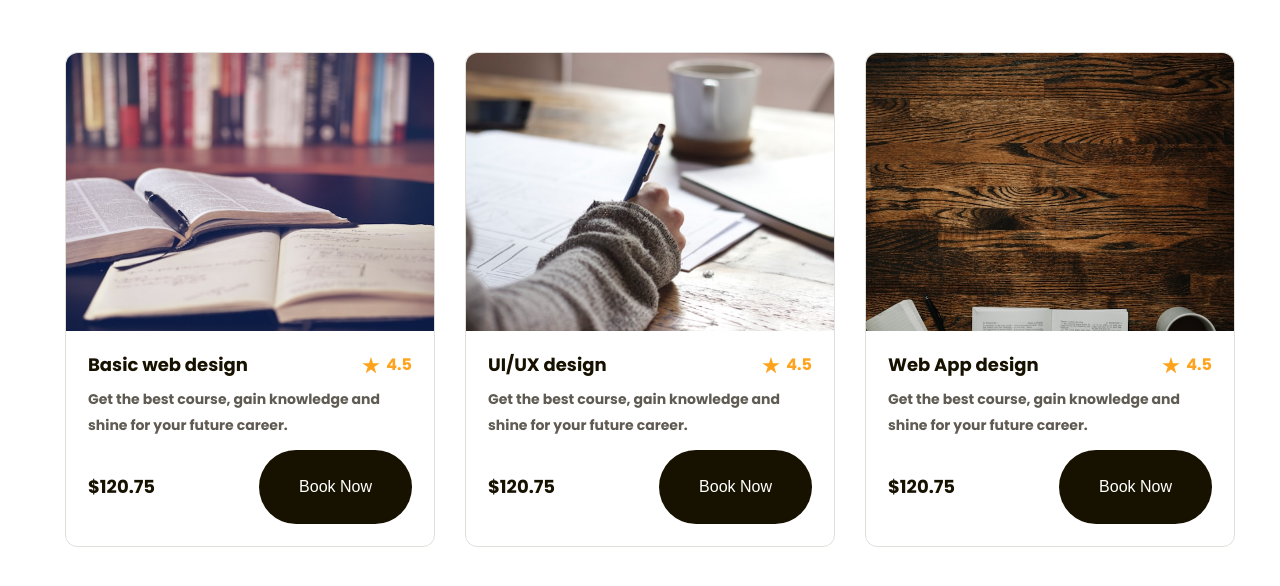
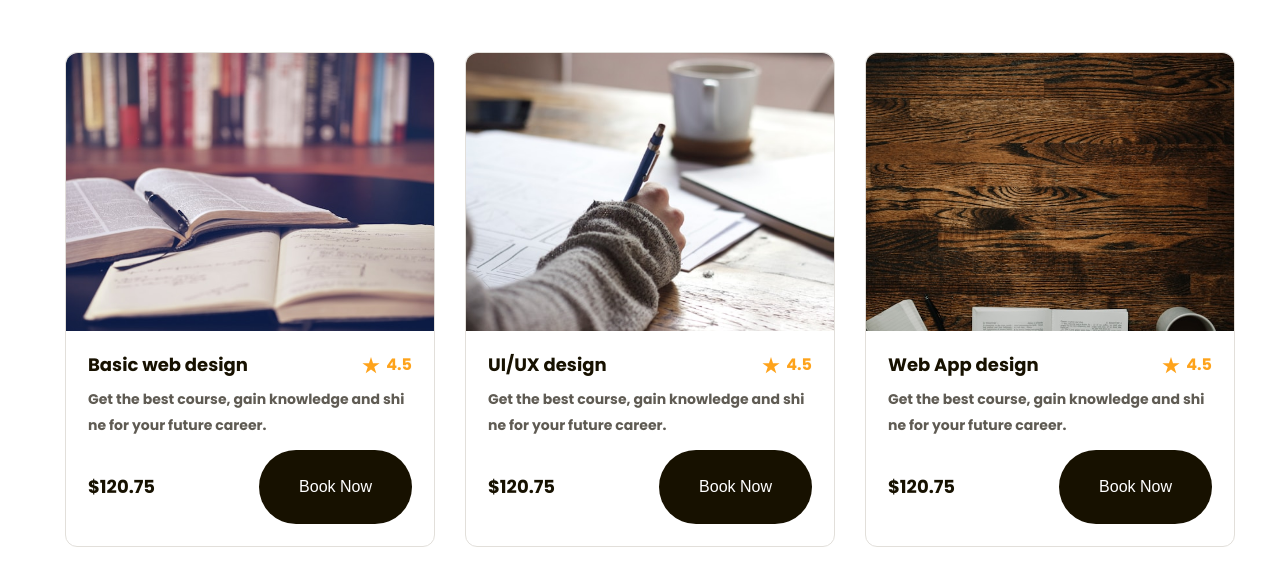
Before and after one commit to tuyenakai/figma-to-html, a plain HTML site: page index.html in a window 1280 px wide. Shown: the part 1230-1816 px from the top of the page. Drawn offline with Linux system fonts and the light colour scheme.

Commit message:
p7 hoàn thiện popular p3

```diff
--- a/assets/css/style.css
+++ b/assets/css/style.css
@@ -45,6 +45,18 @@ a {
   max-width: calc(100%-48px);
   margin-left: auto;
   margin-right: auto;
+}
+.line-clamp {
+  display: -webkit-box;
+  -webkit-line-clamp: var(--line-clamp, 1);
+  -webkit-box-orient: vertical;
+  overflow: hidden;
+}
+.line-clamp.line-2 {
+  --line-clamp: 2;
+}
+.break-all {
+  word-break: break-all;
 }
 /* ==============header================ */
 .header {
@@ -271,6 +283,7 @@ a {
   object-fit: cover;
 }
 .popular .course-item {
+  flex: 1;
   border-radius: 12px;
   border: 1px solid #e2dfda;
   background: #fff;
--- a/index.html
+++ b/index.html
@@ -152,13 +152,13 @@
               /></a>
               <div class="info">
                 <div class="head">
-                  <h3 class="title"><a href="#!">Basic web design</a></h3>
+                  <h3 class="title"><a class="line-clamp break-all" href="#!">Basic web design</a></h3>
                   <div class="rating">
                     <img src="./assets/icon/star.svg" alt="" class="start" />
                     <span class="value">4.5</span>
                   </div>
                 </div>
-                <p class="desc">
+                <p class="desc line-clamp line-2 break-all">
                   Get the best course, gain knowledge and shine for your future
                   career.
                 </p>
@@ -178,13 +178,13 @@
               /></a>
               <div class="info">
                 <div class="head">
-                  <h3 class="title"><a href="#!">UI/UX design</a></h3>
+                  <h3 class="title"><a class="line-clamp break-all" href="#!">UI/UX design</a></h3>
                   <div class="rating">
                     <img src="./assets/icon/star.svg" alt="" class="start" />
                     <span class="value">4.5</span>
                   </div>
                 </div>
-                <p class="desc">
+                <p class="desc line-clamp line-2 break-all">
                   Get the best course, gain knowledge and shine for your future
                   career.
                 </p>
@@ -204,13 +204,13 @@
               /></a>
               <div class="info">
                 <div class="head">
-                  <h3 class="title"><a href="#!">Web App design</a></h3>
+                  <h3 class="title"><a class="line-clamp break-all" href="#!">Web App design</a></h3>
                   <div class="rating">
                     <img src="./assets/icon/star.svg" alt="" class="start" />
                     <span class="value">4.5</span>
                   </div>
                 </div>
-                <p class="desc">
+                <p class="desc line-clamp line-2 break-all">
                   Get the best course, gain knowledge and shine for your future
                   career.
                 </p>
```
